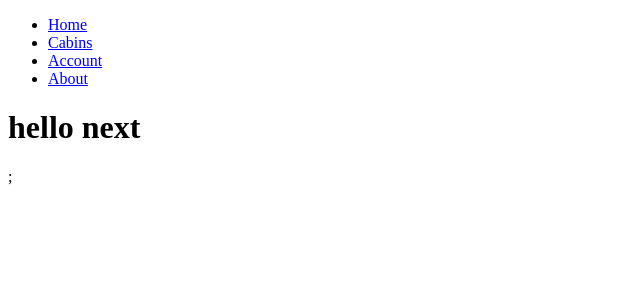
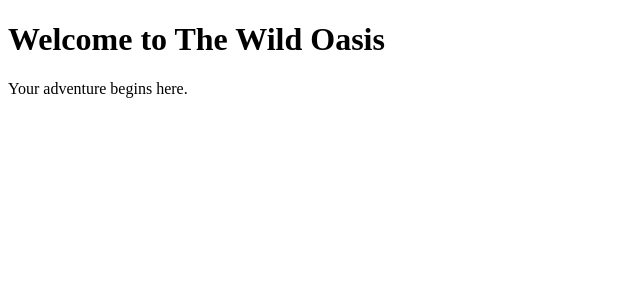
Before and after one commit to fasil-s/the-wild-oasis-website, a Next.js app: page / in a window 1280 px wide. Shown: the top 300 px of the page, without its empty margins (0-640 px from the left). Built offline with nearby package versions, Linux system fonts and the light colour scheme.

Commit message:
layout page setup

```diff
--- /dev/null
+++ b/app/layout.js
@@ -0,0 +1,9 @@
+const LoyoutPage=()=>{
+    return (
+        <div>
+            <h1>Welcome to The Wild Oasis</h1>
+            <p>Your adventure begins here.</p>
+        </div>
+    );
+}
+export default LoyoutPage;
```
